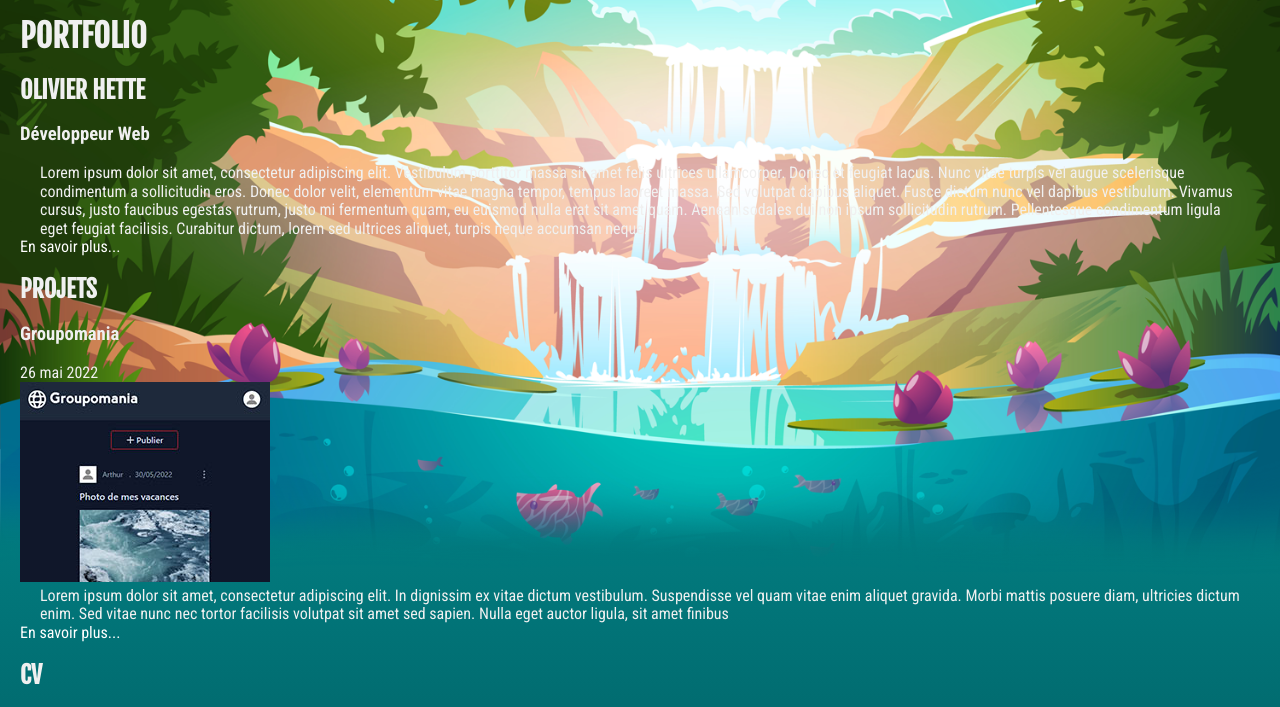
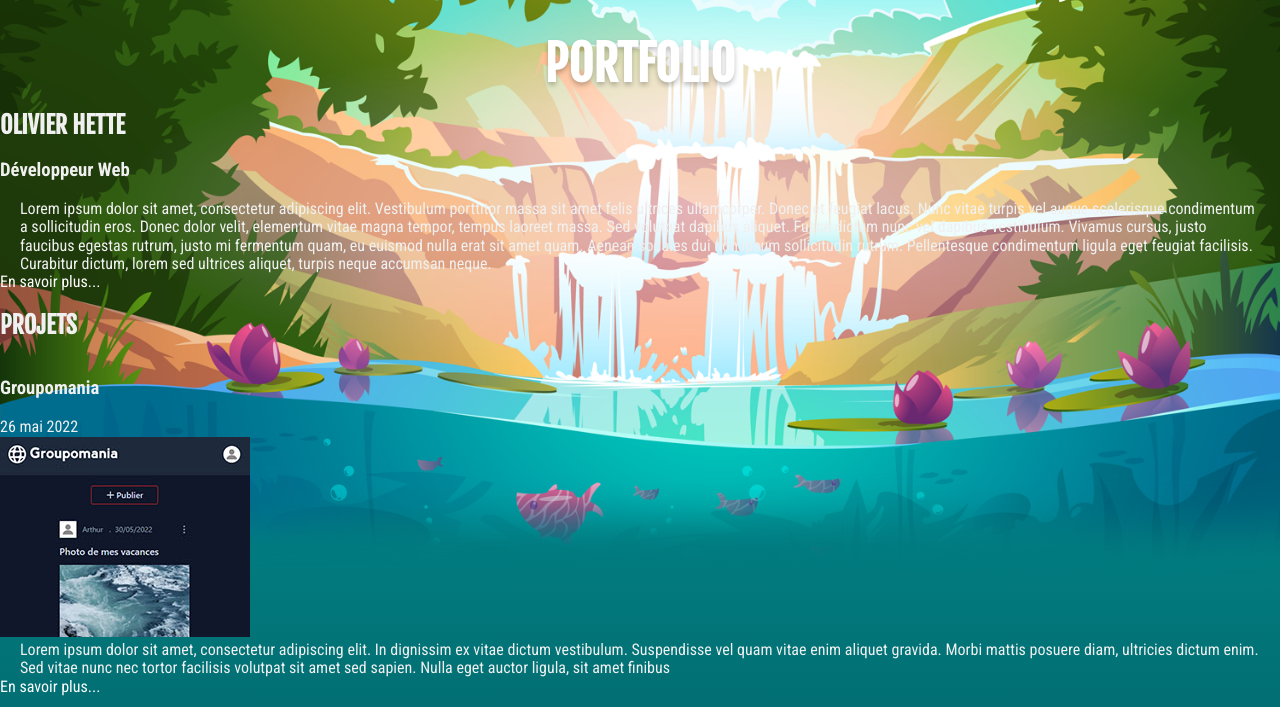
Before and after one commit to OlivierHette/portfolio-oh, a plain HTML site: page index.html in a window 1280 px wide. Shown: the part 63-770 px from the top of the page. Drawn offline with Linux system fonts and the light colour scheme.

Commit message:
[FEATURE] Adding section...

```diff
--- a/index.html
+++ b/index.html
@@ -37,7 +37,7 @@
 
       <section class="section section__hero">
         <div class="section__hero-logo">
-          <h1 class="section__hero-logo-h1">Portfolio</h1>
+          <h1 class="section__hero-h1">Portfolio</h1>
         </div>
       </section>
 
--- a/src/stylesheets/base/_bases.scss
+++ b/src/stylesheets/base/_bases.scss
@@ -6,13 +6,11 @@ body {
 .main {
   height: 100%;
   width: 100%;
-  background: url("../../../assets/images/bg_cascade.png"), url("../../../assets/images/bg_fondmarin.png");
+  background: url("../../../assets/images/bg_cascade.png"),
+              url("../../../assets/images/bg_fondmarin.png");
   background-repeat: no-repeat;
   background-size: contain;
   background-position:  center top, center bottom;
-}
-section {
-  margin: 20px 20px;
 }
 p {
   margin: 0 20px;
--- a/src/stylesheets/base/_typo.scss
+++ b/src/stylesheets/base/_typo.scss
@@ -10,6 +10,9 @@ p{
 h1, h2 {
   text-transform: uppercase;
 }
+h1 {
+  font-size: 3rem;
+}
 body {
   color: #f0f0f0;
 }
--- a/src/stylesheets/index.scss
+++ b/src/stylesheets/index.scss
@@ -6,6 +6,7 @@
 /* layouts */
 @import "./layouts/header";
 @import "./layouts/footer";
+@import "./layouts/section";
 
 /* components */
 @import "./components/menu";
--- /dev/null
+++ b/src/stylesheets/layouts/_section.scss
@@ -0,0 +1,17 @@
+.section {
+  display: flex;
+  flex-direction: column;
+  min-width: 300px;
+}
+
+.section__hero {
+  &-logo {
+    display: flex;
+    justify-content: center;
+  }
+  &-h1 {
+    color: #fff;
+    text-shadow: 0px 3px 5px rgba(0, 0, 0, 0.25);
+    margin: 40px 0 0 0;
+  }
+}
```
Also changed, not shown: assets/stylesheets/index.css, 2 other files.
